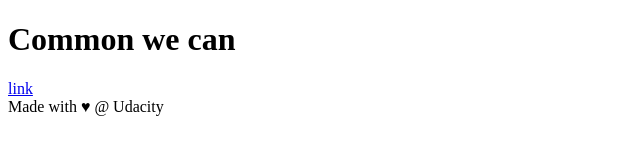
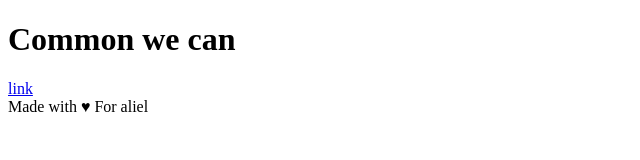
Before and after one commit to Mr-Aliel/new-git-project, a plain HTML site: page index.html in a window 1280 px wide. Shown: the full height of the page, 0-640 px from the left. Drawn offline with Linux system fonts and the light colour scheme.

Commit message:
Creating footer

```diff
--- a/index.html
+++ b/index.html
@@ -24,7 +24,7 @@
     </aside>
 
     <footer>
-        Made with ♥ @ Udacity
+        Made with ♥ For aliel
     </footer>
     <script src="js/app.js"></script>
 </body>
```
